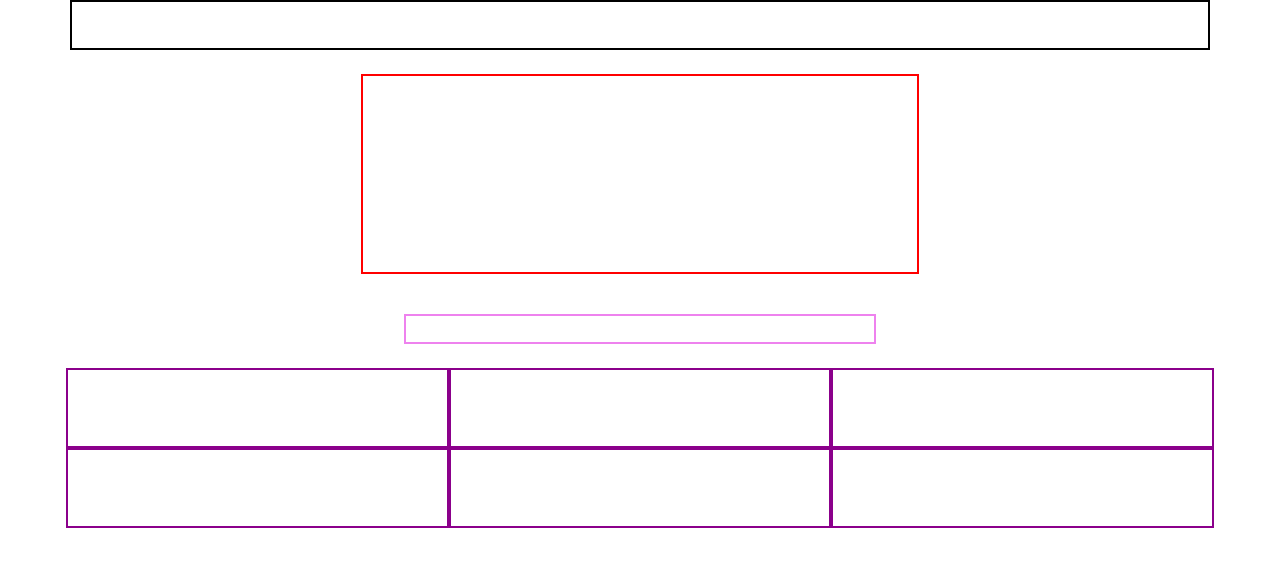
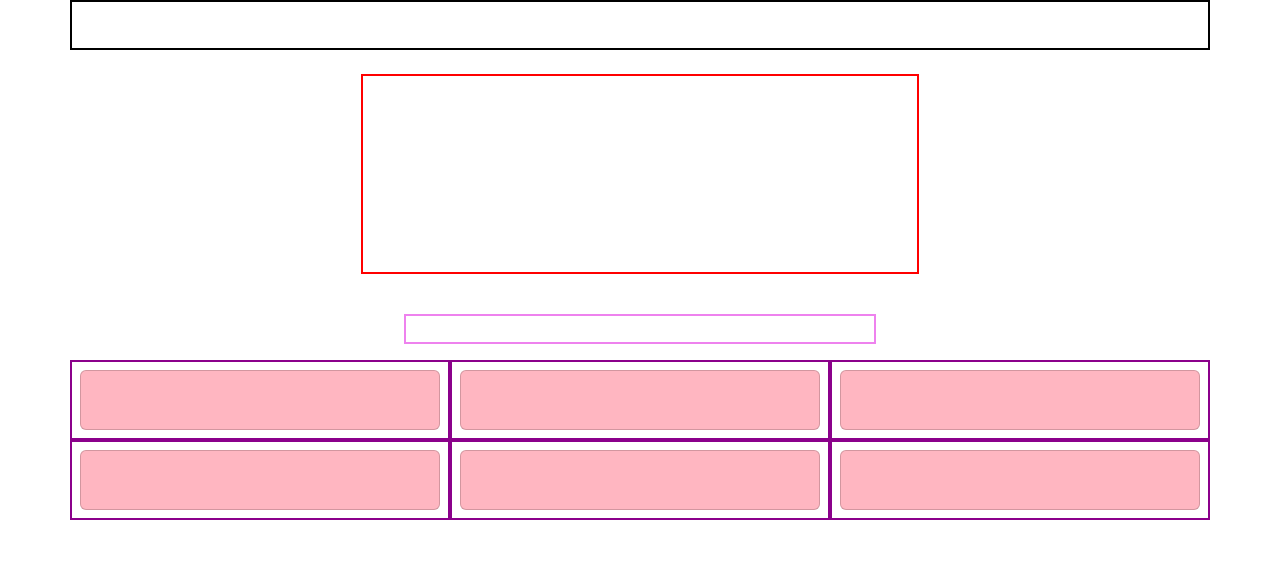
Before and after one commit to GioMench/html-css-bootstrap-freelancer, a plain HTML site: page index.html in a window 1280 px wide. Drawn offline with nearby package versions, Linux system fonts and the light colour scheme.

Commit message:
add card

```diff
--- a/assets/css/style.css
+++ b/assets/css/style.css
@@ -21,5 +21,10 @@
         height: 80px;
     }
 
+    >div>div>div>.card{
+        height: 60px;
+        background-color: lightpink;
+    }
+
 
 }
--- a/index.html
+++ b/index.html
@@ -29,7 +29,7 @@
 
             <div class="container p-4">
 
-                <div class="row justify-content-center ">
+                <div class="row justify-content-center">
                     <div class="col-6 box_start">
 
                     </div>
@@ -48,29 +48,37 @@
 
                     </div>
                 </div>
+
             </div>
 
-            <div class="container-sm p-2">
+            <div class="container-sm">
 
                 <div class="row justify-content-center">
-                    <div class="col-sm-4 box_portfolioimg">
 
+                    <div class="col-sm-4 p-2 box_portfolioimg">
+                        <div class="card"></div>
                     </div>
-                    <div class="col-sm-4 box_portfolioimg">
 
+                    <div class="col-sm-4 p-2 box_portfolioimg">
+                        <div class="card"></div>
                     </div>
-                    <div class="col-sm-4 box_portfolioimg">
 
+                    <div class="col-sm-4 p-2 box_portfolioimg">
+                        <div class="card"></div>
                     </div>
-                    <div class="col-sm-4 box_portfolioimg">
 
+                    <div class="col-sm-4 p-2 box_portfolioimg">
+                        <div class="card"></div>
                     </div>
-                    <div class="col-sm-4 box_portfolioimg">
 
+                    <div class="col-sm-4 p-2 box_portfolioimg">
+                        <div class="card"></div>
                     </div>
-                    <div class="col-sm-4 box_portfolioimg">
 
+                    <div class="col-sm-4 p-2 box_portfolioimg">
+                        <div class="card"></div>
                     </div>
+
                 </div>
 
             </div>
```
